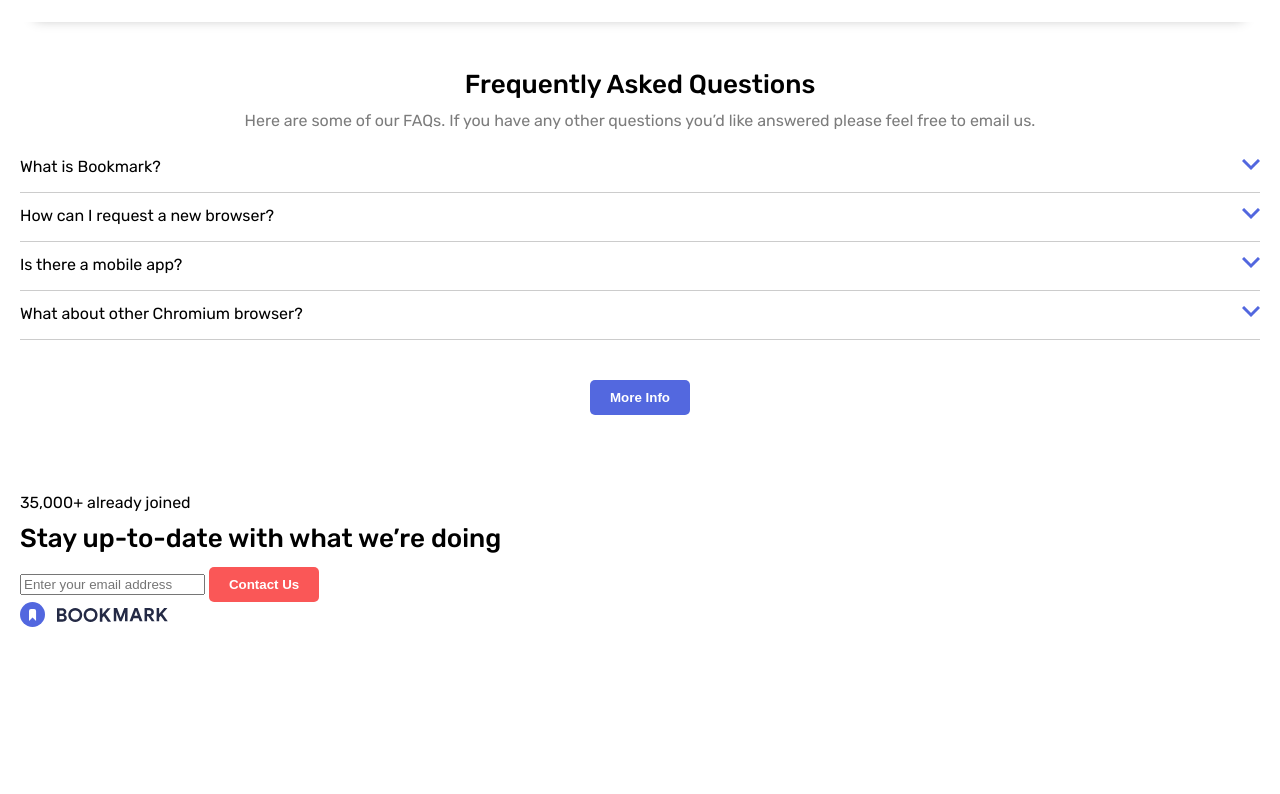
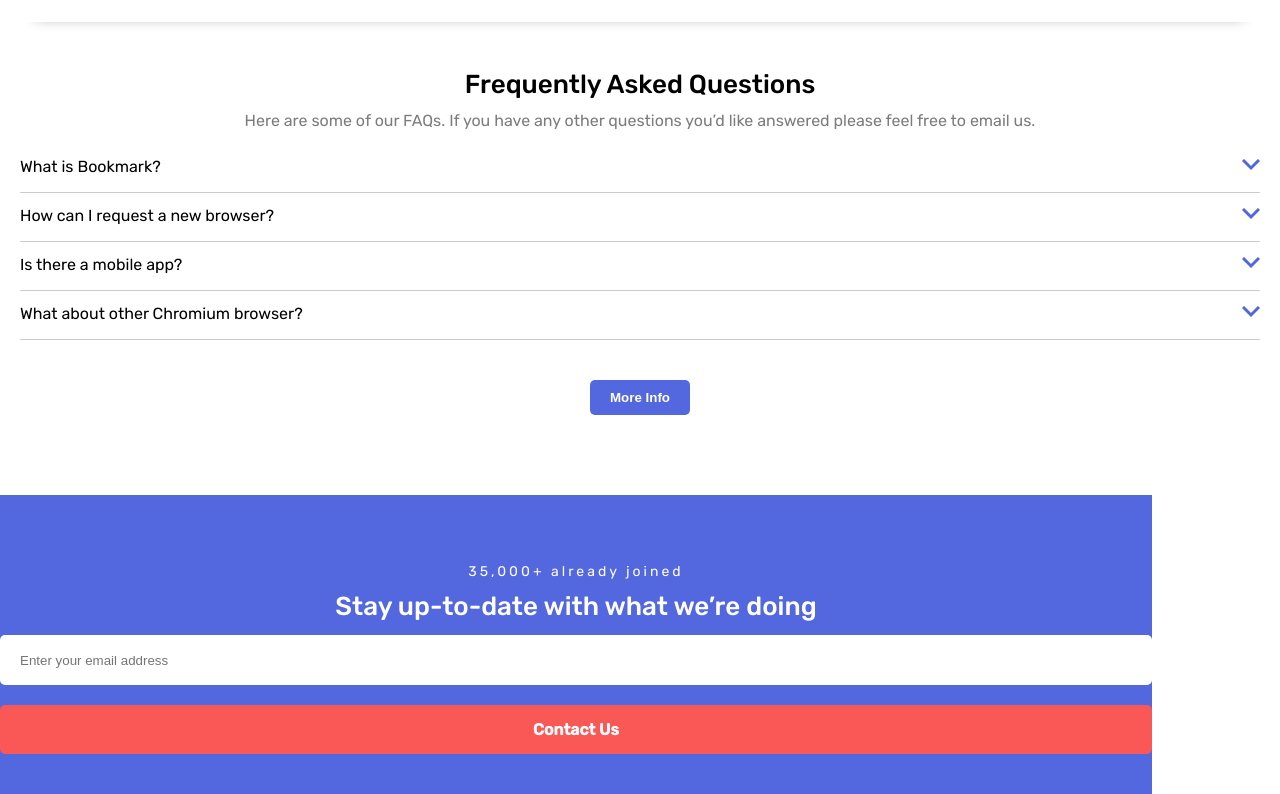
Before and after one commit to setyadi120/bookmark-landing-page, a plain HTML site: page index.html in a window 1280 px wide. Shown: the part 2459-3253 px from the top of the page. Before the commit the page ends 3117 px from the top, so only its background shows below. Drawn offline with Linux system fonts and the light colour scheme.

Commit message:
adding style to contact section

```diff
--- a/index.html
+++ b/index.html
@@ -226,10 +226,10 @@
     </section>
 
     <section class="contact-section">
-      <h4 class="">35,000+ already joined</h4>
+      <h4 class="member-joined">35,000+ already joined</h4>
       <h2 class=""> Stay up-to-date with what we’re doing</h2>
       <form class="contact-form">
-        <input type="email" placeholder="Enter your email address">
+        <input class="contact-input" type="email" placeholder="Enter your email address">
         <button class="btn btn-danger" type="submit">Contact Us</button>
       </form>
     </section>
--- a/scss/_contact.scss
+++ b/scss/_contact.scss
@@ -0,0 +1,38 @@
+@use 'variables';
+
+.contact-section {
+  position: absolute;
+  left: 0;
+  padding: 70px 0 40px;
+  background-color: variables.$soft-blue;
+  display: flex;
+  flex-direction: column;
+  justify-items: center;
+  align-items: center;
+  text-align: center;
+  color: #fff;
+}
+.member-joined {
+  letter-spacing: 3px;
+  font-size: 14px;
+}
+.contact-form {
+  display: flex;
+  flex-direction: column;
+}
+.contact-input {
+  display: block;
+  width: 90vw;
+  height: 50px;
+  border-radius: 5px;
+  border: none;
+  padding: 20px;
+  margin-bottom: 20px;
+  position: relative;
+}
+.contact-form button {
+  font-family: "Rubik", sans-serif;
+  padding: 15px;
+  font-size: 16px;
+  font-weight: 600;
+}
```
Also changed, not shown: style.css, 1 other file.
